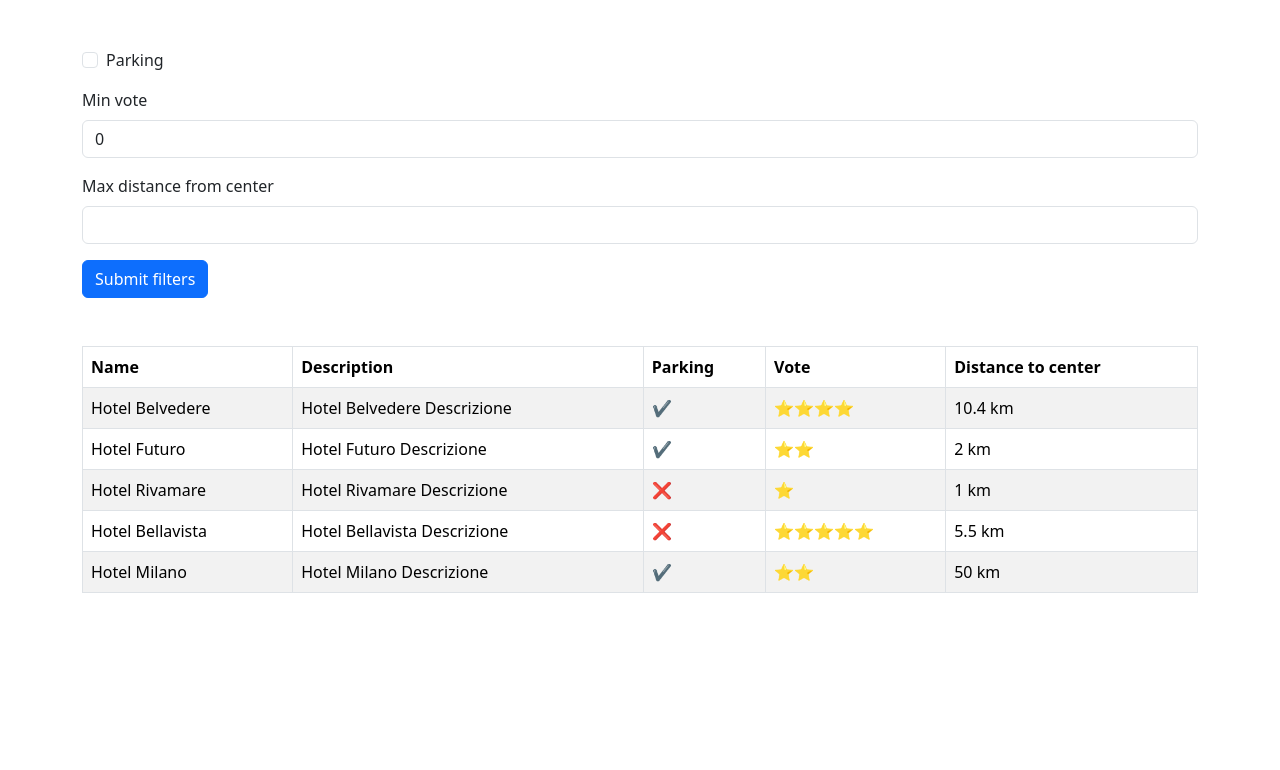
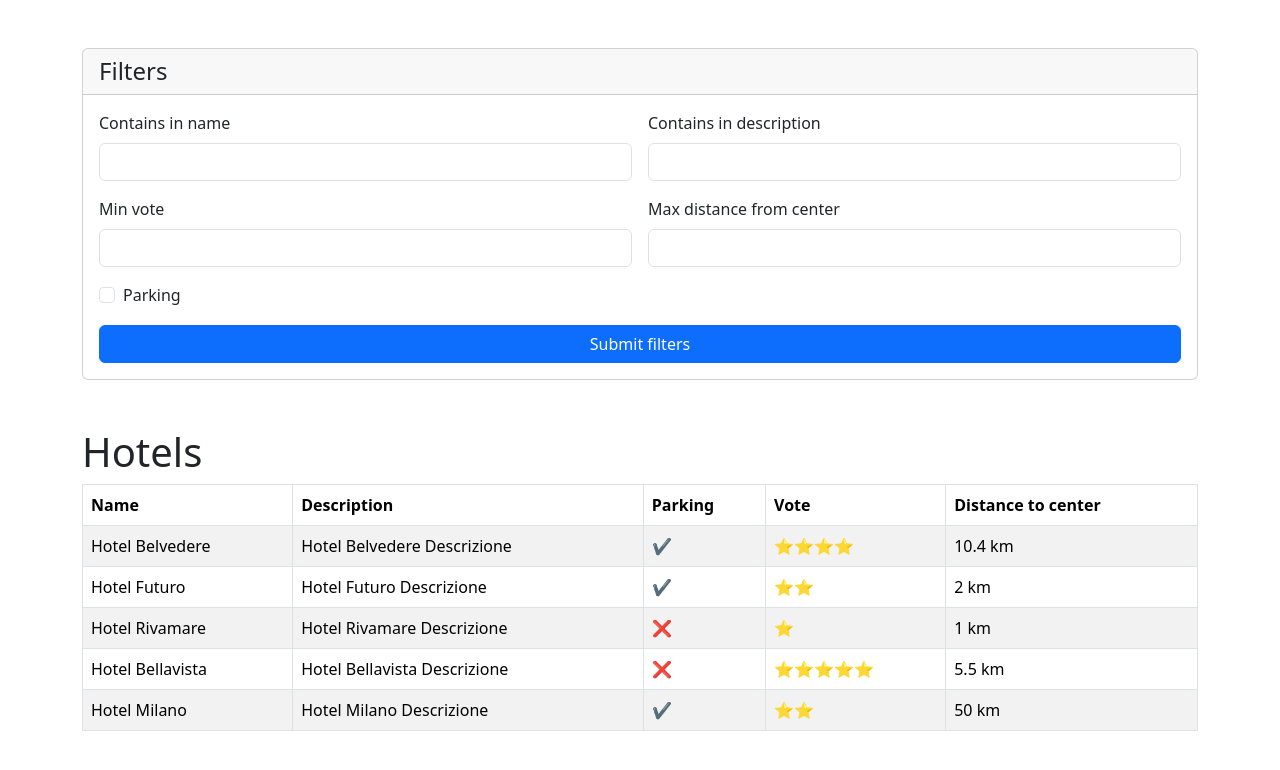
Before and after one commit to fedebacci/php-hotel, a PHP site: page /boolean/ in a window 1280 px wide. Shown: the top 770 px of the page. Run offline with PHP 8.4, Linux system fonts and the light colour scheme.

Commit message:
added name and description filters

```diff
--- a/index.php
+++ b/index.php
@@ -51,19 +51,30 @@
     // # $_GET
     // var_dump($_GET);
 
-    // * $is_parking
-    // Se presente indica che sto filtrando solo per parcheggio presente
-    $is_parking = isSet($_GET["parking"]) == true ? $_GET["parking"] : "false";
-    // var_dump($is_parking);
+    // * $name
+    // $name = isSet($_GET["name"]) == true ? $_GET["name"] : "";
+    $name = isSet($_GET["name"]) == true ? $_GET["name"] : null;
+    // var_dump($name);
+
+    // * $description
+    // $description = isSet($_GET["description"]) == true ? $_GET["description"] : "";
+    $description = isSet($_GET["description"]) == true ? $_GET["description"] : null;
+    // var_dump($description);
 
     // * $vote
-    $vote = isSet($_GET["vote"]) == true ? $_GET["vote"] : "0";
+    // $vote = isSet($_GET["vote"]) == true ? $_GET["vote"] : "0";
+    $vote = isSet($_GET["vote"]) == true ? $_GET["vote"] : null;
     // var_dump($vote);
 
     // * $distance_to_center
     // $distance_to_center = isSet($_GET["distance_to_center"]) == true ? $_GET["distance_to_center"] : 100;
     $distance_to_center = isSet($_GET["distance_to_center"]) == true ? $_GET["distance_to_center"] : null;
     // var_dump($distance_to_center);
+
+    // * $is_parking
+    // Se presente indica che sto filtrando solo per parcheggio presente
+    $is_parking = isSet($_GET["parking"]) == true ? $_GET["parking"] : "false";
+    // var_dump($is_parking);
 ?>
 
 
@@ -86,10 +97,80 @@
         <div class="container">
             <div class="row">
                 <div class="col-12">
-                    <form>
+                    <div class="card">
+
+                        <div class="card-header">
+                            <h4 class="m-0">
+                                Filters
+                            </h4>
+                        </div>
+
+                        <form class="card-body">
+
+                            <div class="row g-3">
+
+
+
+
+
+                                <!-- * $name -->
+                                <div class="col-12 col-md-6">
+                                    <label for="name" class="form-label">
+                                        Contains in name
+                                    </label>
+
+                                    <?php
+                                        $input_el = '<input name="name" type="text" class="form-control" id="name" value="' . $name . '">';
+
+                                        echo $input_el;
+                                    ?>
+                                </div>
+
+                                <!-- * $description -->
+                                <div class="col-12 col-md-6">
+                                    <label for="description" class="form-label">
+                                        Contains in description
+                                    </label>
+
+                                    <?php
+                                        $input_el = '<input name="description" type="text" class="form-control" id="description" value="' . $description . '">';
+
+                                        echo $input_el;
+                                    ?>
+                                </div>
+
+
+
+
+
+                                <!-- * $vote  -->
+                                <div class="col-12 col-md-6">
+                                    <label for="vote" class="form-label">
+                                        Min vote
+                                    </label>
+
+                                    <?php
+                                        $input_el = '<input name="vote" type="number" class="form-control" id="vote" value="' . $vote . '">';
+
+                                        echo $input_el;
+                                    ?>
+                                </div>
+
+                                <!-- * $distance_to_center  -->
+                                <div class="col-12 col-md-6">
+                                    <label for="distance_to_center" class="form-label">
+                                        Max distance from center
+                                    </label>
+
+                                    <?php
+                                        $input_el = '<input name="distance_to_center" type="number" class="form-control" id="distance_to_center" value="' . $distance_to_center . '" />';
+
+                                        echo $input_el;
+                                    ?>
+                                </div>
 
                                 <!-- * $is_parking  -->
-                        <div class="mb-3">
+                                <div class="col-12">
                                     <div class="form-check">
                                         <?php
                                             $input_el = '<input name="parking" class="form-check-input aaa" type="checkbox" value="true" id="parking" ';
@@ -105,48 +186,40 @@
                                 </div>
 
 
-                        <!-- * $vote  -->
-                        <div class="mb-3">
-                            <label for="vote" class="form-label">
-                                Min vote
-                            </label>
 
-                            <?php
-                                $input_el = '<input name="vote" type="number" class="form-control" id="vote" value="' . $vote . '">';
-
-                                echo $input_el;
-                            ?>
+                                <!-- SUBMIT -->
+                                <div class="col-12">
+                                    <button action="http://localhost:8080/boolean/esercizi/php-hotel/" type="submit" class="btn btn-primary d-block w-100">
+                                        Submit filters
+                                    </button>
+                                    <!-- <button action="http://localhost:8080/boolean/esercizi/php-hotel/" type="submit" class="btn btn-primary">
+                                        Submit filters
+                                    </button> -->
+                                </div>
                             </div>
 
 
 
-                        <!-- * $distance_to_center  -->
-                        <div class="mb-3">
-                            <label for="distance_to_center" class="form-label">
-                                Max distance from center
-                            </label>
 
-                            <?php
-                                $input_el = '<input name="distance_to_center" type="number" class="form-control" id="distance_to_center" value="' . $distance_to_center . '" />';
-
-                                echo $input_el;
-                            ?>
+                        </form>
                     </div>
-
-
-                        <button action="http://localhost:8080/boolean/esercizi/php-hotel/" type="submit" class="btn btn-primary">
-                            Submit filters
-                        </button>
-                    </form>
                 </div>
             </div>
         </div>
     </section>
 
+
+
+
+
+
     <section class="my-5">
         <div class="container">
             <div class="row">
                 <div class="col-12">
+                    <h1>
+                        Hotels
+                    </h1>
                     <table class="table table-striped table-bordered">
                         <thead>
                             <tr>
@@ -179,6 +252,14 @@
                                             &&
                                         (
                                             $distance_to_center != null ? $hotel["distance_to_center"] <= $distance_to_center : true
+                                        )
+                                            &&
+                                        (
+                                            $name != null ? (strlen($name) > 0 && str_contains(strtolower($hotel["name"]), strtolower($name))) : true
+                                        )
+                                            &&
+                                        (
+                                            $description != null ? (strlen($description) > 0 && str_contains(strtolower($hotel["description"]), strtolower($description))) : true
                                         )
                                     )
                                     {
```
Lines whose indentation alone changed are shown as unchanged.
